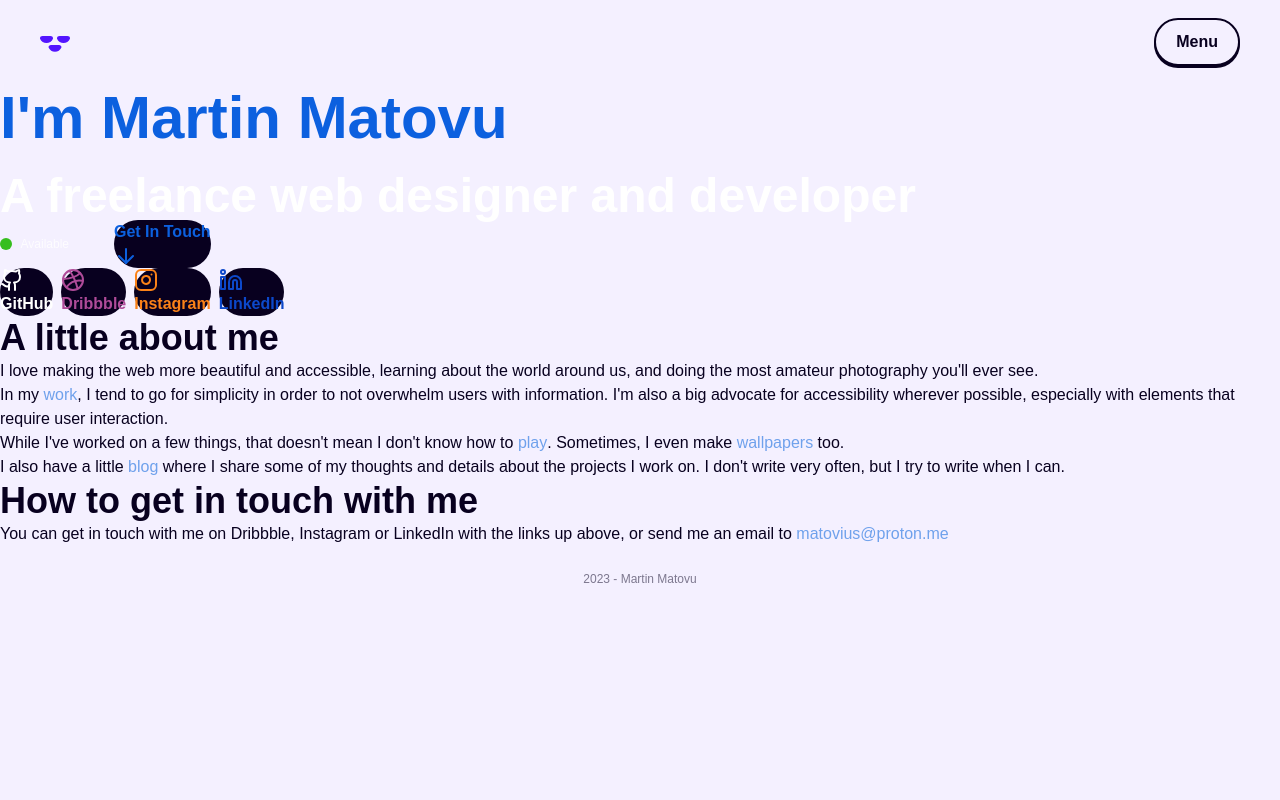
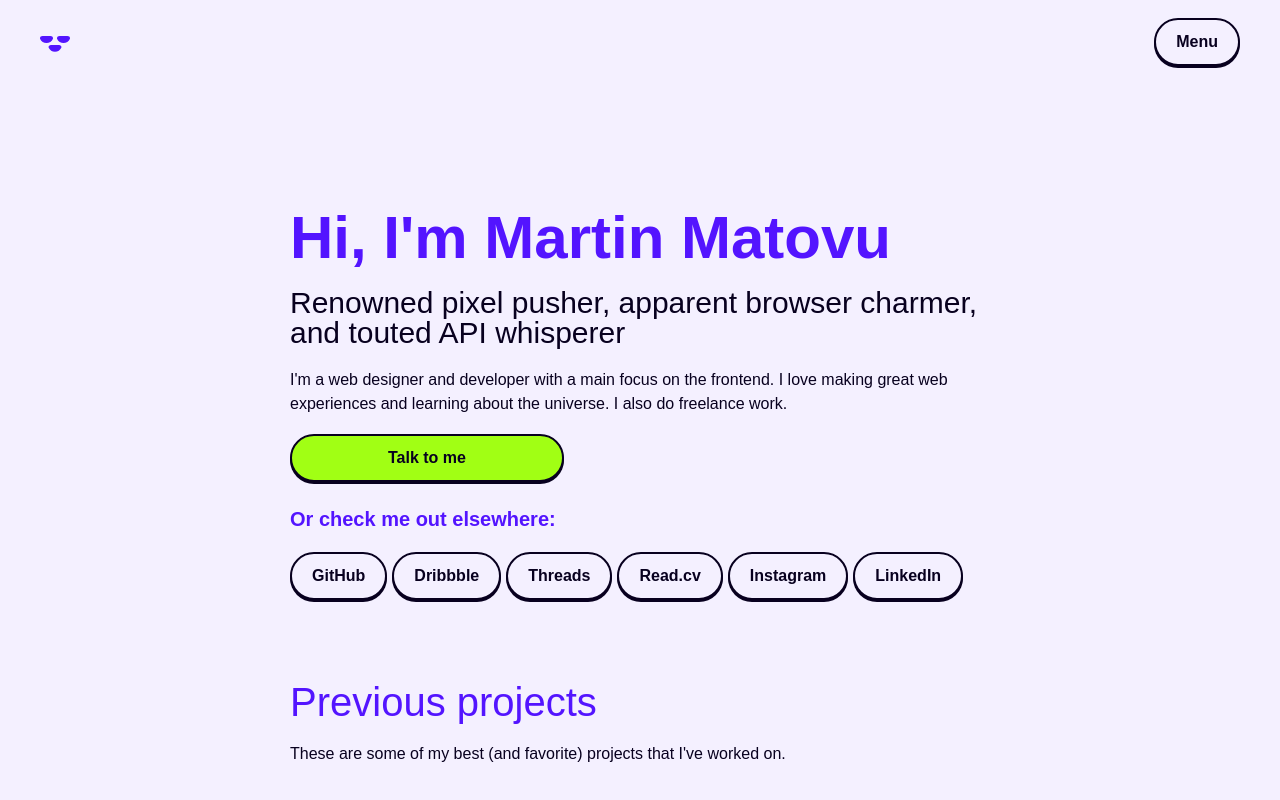
Before and after one commit to matovius/martin, a SvelteKit app: page / in a window 1280 px wide. Shown: the top 800 px of the page. Built offline with nearby package versions, Linux system fonts and the light colour scheme.

Commit message:
Overhaul layout and styles

```diff
--- a/src/routes/+page.svelte
+++ b/src/routes/+page.svelte
@@ -1,5 +1,5 @@
 <script lang="ts">
-	import { ArrowDown, Dribbble, Github, Instagram, Linkedin } from 'lucide-svelte';
+	import FeaturedProjectCard from '$lib/components/FeaturedProjectCard.svelte';
 </script>
 
 <svelte:head>
@@ -7,29 +7,40 @@
 </svelte:head>
 
 <main class="main">
-	<section id="hero" class="hero">
+	<section id="hero" class="section hero">
+		<div class="container">
 			<div class="headline">
-			<h1 class="h1">I'm Martin Matovu</h1>
-			<h2 class="h2">A freelance web designer and developer</h2>
+				<h1 class="heading">Hi, I'm Martin Matovu</h1>
+				<h2 class="subheading">
+					Renowned pixel pusher, apparent browser charmer, and touted API whisperer
+				</h2>
+				<p class="text">
+					I'm a web designer and developer with a main focus on the frontend. I love making great
+					web experiences and learning about the universe. I also do freelance work.
+				</p>
 			</div>
-		<div class="contact-cta">
-			<div class="availability">
-				<div class="indicator" data-available="true" />
+
+			<div class="main-cta">
+				<a href="/contact" class="button talk-to-me">
+					<div class="front">
+						<span>Talk to me</span>
 					</div>
-			<a href="#contact" class="button">
-				<span>Get In Touch</span>
-				<ArrowDown />
 				</a>
 			</div>
-		<div class="social-buttons">
+
+			<div class="socials">
+				<h5 class="heading">Or check me out elsewhere:</h5>
+
+				<div class="list">
 					<a
 						href="https://github.com/matovius"
 						target="_blank"
 						rel="noopener noreferrer"
 						class="button github"
 					>
-				<Github />
+						<div class="front">
 							<span>GitHub</span>
+						</div>
 					</a>
 					<a
 						href="https://dribbble.com/matovius"
@@ -37,8 +48,29 @@
 						rel="noopener noreferrer"
 						class="button dribbble"
 					>
-				<Dribbble />
+						<div class="front">
 							<span>Dribbble</span>
+						</div>
+					</a>
+					<a
+						href="https://threads.net/matovius_"
+						target="_blank"
+						rel="noopener noreferrer"
+						class="button threads"
+					>
+						<div class="front">
+							<span>Threads</span>
+						</div>
+					</a>
+					<a
+						href="https://read.cv/matovius"
+						target="_blank"
+						rel="noopener noreferrer"
+						class="button instagram"
+					>
+						<div class="front">
+							<span>Read.cv</span>
+						</div>
 					</a>
 					<a
 						href="https://instagram.com/matovius_"
@@ -46,8 +78,9 @@
 						rel="noopener noreferrer"
 						class="button instagram"
 					>
-				<Instagram />
+						<div class="front">
 							<span>Instagram</span>
+						</div>
 					</a>
 					<a
 						href="https://linkedin.com/in/martin-matovu"
@@ -55,170 +88,183 @@
 						rel="noopener noreferrer"
 						class="button linkedin"
 					>
-				<Linkedin />
+						<div class="front">
 							<span>LinkedIn</span>
+						</div>
 					</a>
 				</div>
+			</div>
+		</div>
 	</section>
-	<section id="about" class="about">
-		<h2 class="h3">A little about me</h2>
-		<p class="p">
-			I love making the web more beautiful and accessible, learning about the world around us, and
-			doing the most amateur photography you'll ever see.
-		</p>
-		<p class="p">
-			In my <a href="/work" class="a">work</a>, I tend to go for simplicity in order to not
-			overwhelm users with information. I'm also a big advocate for accessibility wherever possible,
-			especially with elements that require user interaction.
-		</p>
-		<p class="p">
-			While I've worked on a few things, that doesn't mean I don't know how to <a
-				href="/play"
-				class="a">play</a
-			>. Sometimes, I even make <a href="#" class="a">wallpapers</a> too.
-		</p>
-		<p class="p">
-			I also have a little <a href="#" class="a">blog</a> where I share some of my thoughts and details
-			about the projects I work on. I don't write very often, but I try to write when I can.
-		</p>
-	</section>
-	<section id="contact" class="contact">
-		<h2 class="h3">How to get in touch with me</h2>
-		<p class="p">
-			You can get in touch with me on Dribbble, Instagram or LinkedIn with the links up above, or
-			send me an email to <a href="mailto:matovius@proton.me" class="a">matovius@proton.me</a>
-		</p>
+
+	<section id="projects" class="section projects">
+		<div class="container">
+			<div class="headline">
+				<h1 class="heading">Previous projects</h1>
+				<p class="text">These are some of my best (and favorite) projects that I've worked on.</p>
+			</div>
+
+			<div class="featured-projects">
+				<FeaturedProjectCard
+					heading="Colorspace"
+					details="Save, convert and generate colors in this modern color app."
+					url="https://example.com"
+				/>
+				<FeaturedProjectCard
+					heading="Built By"
+					details="For when you want some cretive adjectives for your project footers."
+					url="https://example.com"
+				/>
+				<FeaturedProjectCard
+					heading="Moments"
+					details="Put down all your thoughts in this ultra-simplistic chat-style interface."
+					url="https://example.com"
+				/>
+				<FeaturedProjectCard
+					heading="Pagemark"
+					details="A convenient place to keep all your bookmarks easily."
+					url="https://example.com"
+				/>
+			</div>
+
+			<div class="cta">
+				<button class="button talk-to-me">
+					<div class="front">
+						<span>See more projects</span>
+					</div>
+				</button>
+			</div>
+		</div>
 	</section>
 </main>
 
 <style>
-	.hero#hero {
-		gap: 3rem; /* 48px */
-	}
-
-	.headline {
+	.main {
 		width: 100%;
 		display: flex;
 		flex-direction: column;
-		gap: 1.5rem; /* 24px */
+		justify-content: center;
+		align-items: center;
+		padding-inline: 20px;
+		padding-block: 120px 40px;
 
-		& > h1.h1 {
-			color: var(--clr-primary-100);
-		}
-
-		& > h2.h2 {
-			color: var(--clr-white-100);
+		& > .section {
+			width: 100%;
+			display: flex;
+			flex-direction: column;
+			justify-content: center;
+			align-items: center;
 		}
 	}
 
-	.contact-cta {
+	.hero {
+		& > .container {
+			padding-bottom: 40px;
+
+			& > .headline {
+				display: flex;
+				flex-direction: column;
+				gap: 20px;
+
+				& > .heading {
+					color: hsl(var(--clr-primary));
+					font-size: 60px;
+					font-weight: 700;
+					line-height: 1;
+				}
+
+				& > .subheading {
+					font-size: 30px;
+					font-weight: 400;
+					line-height: 1;
+				}
+
+				& > .text {
+					font-size: 16px;
+				}
+			}
+
+			& > .main-cta {
+				padding-top: 20px;
+
+				& > .talk-to-me {
+					width: 100%;
+					display: inline-block;
+
+					& > .front {
+						padding-inline: 96px;
+						background: hsl(var(--clr-secondary));
+					}
+
+					@media screen and (min-width: 480px) {
+						width: fit-content;
+					}
+				}
+			}
+
+			& > .socials {
+				width: 100%;
+				display: flex;
+				flex-direction: column;
+				padding-top: 20px;
+
+				& > .heading {
+					color: hsl(var(--clr-primary));
+					font-size: 20px;
+					font-weight: 600;
+					line-height: 1.5;
+				}
+
+				& > .list {
 					width: 100%;
 					display: flex;
 					flex-direction: row;
-		justify-content: flex-start;
-		align-items: center;
-		gap: 24px; /* 1.5rem */
-
-		& > .availability {
-			width: 90px;
-			display: flex;
-			justify-content: flex-start;
-			align-items: center;
-			gap: 0.75rem; /* 12px */
-
-			& > .indicator {
-				width: 12px;
-				height: 12px;
-				aspect-ratio: 1;
-				display: flex;
-				justify-content: center;
-				align-items: center;
-				border-radius: 9999rem;
-				position: relative;
-
-				&::after {
-					/*
-					position: absolute;
-					left: calc(100% + 0.75rem);*/
-					font-size: var(--font-size-small);
-					color: hsl(0, 0%, 100%, 0.8);
-					transform: translateX(80%);
-				}
-
-				&[data-available='true'] {
-					background-color: hsl(111, 73%, 43%);
-
-					&::after {
-						content: 'Available';
-					}
-				}
-
-				&[data-available='false'] {
-					background-color: var(--clr-white-40);
-
-					&::after {
-						content: 'Not Available';
+					flex-wrap: wrap;
+					gap: 5px;
+					padding-top: 20px;
 				}
 			}
 		}
 	}
 
-		& > .button {
-			border-color: var(--clr-primary-20);
-			color: var(--clr-primary-100);
+	.projects {
+		& > .container {
+			padding-block: 40px;
 
-			&:hover {
-				color: var(--clr-white-100);
-				background-color: var(--clr-primary-100);
+			& > .headline {
+				display: flex;
+				flex-direction: column;
+				gap: 20px;
+
+				& > .heading {
+					color: hsl(var(--clr-primary));
+					font-size: 40px;
+					font-weight: 400;
+					line-height: 1;
 				}
+
+				& > .text {
+					font-size: 16px;
 				}
 			}
 
-	.social-buttons {
+			& > .featured-projects {
 				width: 100%;
 				display: flex;
-		flex-direction: row;
-		flex-wrap: wrap;
-		justify-content: flex-start;
-		align-items: center;
-		gap: 0.5rem; /* 8px */
+				flex-direction: column;
+				gap: 10px;
+				padding-top: 20px;
+			}
 
-		& > .github {
-			border-color: hsl(0, 0%, 100%, 0.1);
-			color: hsl(0, 0%, 100%);
+			& > .cta {
+				padding-top: 20px;
 
-			&:hover {
-				color: hsl(0, 0%, 0%);
-				background-color: hsl(0, 0%, 100%);
+				& > .talk-to-me {
+					& > .front {
+						padding-inline: 40px;
+						background: hsl(var(--clr-secondary));
 					}
 				}
-
-		& > .dribbble {
-			border-color: hsl(313, 40%, 49%, 0.2);
-			color: hsl(313, 40%, 49%);
-			&:hover {
-				color: hsl(0, 0%, 100%);
-				background-color: hsl(313, 40%, 49%);
-			}
-		}
-
-		& > .instagram {
-			border-color: hsl(28, 97%, 54%, 0.2);
-			color: hsl(28, 97%, 54%);
-
-			&:hover {
-				color: hsl(0, 0%, 100%);
-				background-color: hsl(28, 97%, 54%);
-			}
-		}
-
-		& > .linkedin {
-			border-color: hsla(221, 89%, 42%, 0.2);
-			color: hsl(221, 89%, 42%);
-
-			&:hover {
-				color: hsl(0, 0%, 100%);
-				background-color: hsl(221, 89%, 42%);
 			}
 		}
 	}
```
Lines whose indentation alone changed are shown as unchanged.
